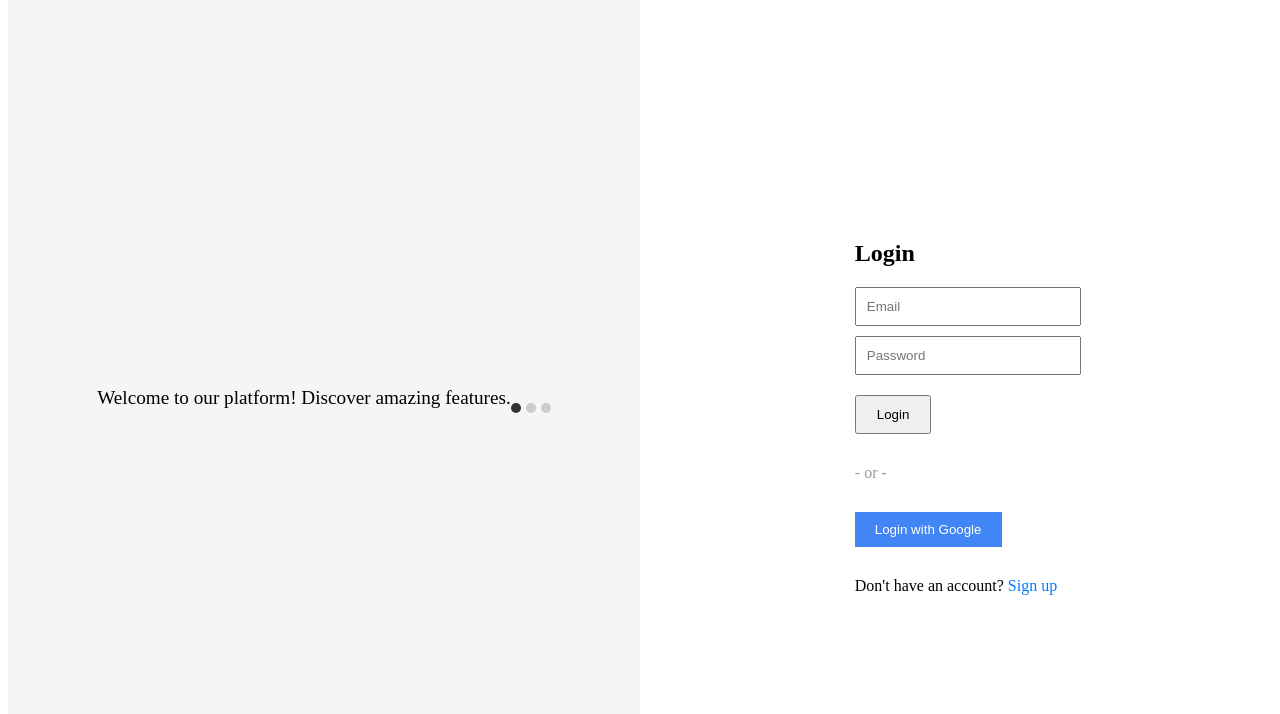
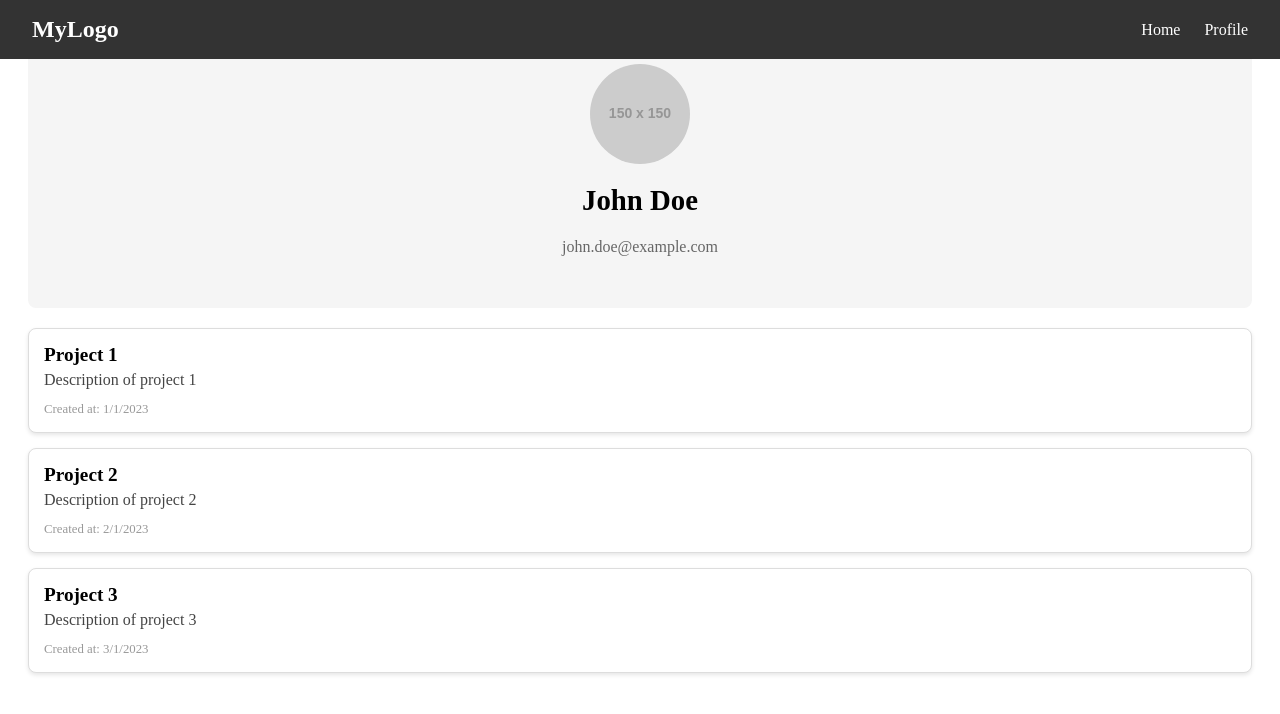
Before and after one commit to austin-personal/kj-kloudify, a React (Create React App) app in the folder client/: page /profile in a window 1280 px wide. Before the commit this address led to /. Shown: the top 714 px of the page. Built offline with nearby package versions, Linux system fonts and the light colour scheme.

Commit message:
feat-TH / profile page demo finish

```diff
--- a/client/src/App.tsx
+++ b/client/src/App.tsx
@@ -1,15 +1,71 @@
-import React from 'react';
+import React, { useEffect, useState } from 'react';
 import { Route, Routes, Navigate, useLocation } from 'react-router-dom';
 import Home from './pages/Home/Home';
 import Login from './pages/Login/Login';
 import NavBar from './components/NavBar/NavBar';
+import Profile from './pages/Profile/Profile';
+import { getUserInfo } from './services/authService';
 
 function App() {
   const location = useLocation();
+  const [user, setUser] = useState<any>(null);
+  const [loading, setLoading] = useState(true);
+  const [error, setError] = useState<string | null>(null);
   // 토큰이 존재하는지 확인
-  const isAuthenticated = !!localStorage.getItem('token');
+  // ?????
+  const token = localStorage.getItem('token');
+  const isAuthenticated = !!token;
   // 주소가 login인지 아닌지
   const showNavBar = location.pathname !== '/';
+
+  useEffect(() => {
+    // 유저정보를 가져오는 함수
+    const fetchUser = async () => {
+      // 토큰이 있다면
+      if (token) {
+        try {
+          // 유저정보 설정
+          const userInfo = await getUserInfo(token);
+          setUser(userInfo);
+        } catch (error) {
+          // 에러나면 꺼져!
+          setError("유저 인포 못 가져옴!!");
+        } finally {
+          // 결과발표나면 로딩 끝! 창이 이제 나옵니다!
+          setLoading(false);
+        }
+        // 토큰이 없다면
+      } else {
+        setLoading(false);
+      }
+    }
+
+    // 함수 실행
+    fetchUser();
+  }, [token]);
+
+  // 로딩중 이라면
+  if (loading) {
+    return <div>Loading...</div>;
+  }
+
+  // 에러가 났다면
+  if (error) {
+    return <div>{error}</div>
+  }
+
+  // 임시 유저
+  const tempUser = {
+    name: 'John Doe',
+    email: 'john.doe@example.com',
+    profilePicture: 'https://via.placeholder.com/150'
+  };
+  // 임시 프로젝트
+  const tempProjects = [
+    { id: 1, title: 'Project 1', description: 'Description of project 1', createdAt: '2023-01-01' },
+    { id: 2, title: 'Project 2', description: 'Description of project 2', createdAt: '2023-02-01' },
+    { id: 3, title: 'Project 3', description: 'Description of project 3', createdAt: '2023-03-01' },
+  ];
 
   return (
     <>
@@ -22,6 +78,10 @@ function App() {
         {/* <Route path="/home" element={isAuthenticated ? <Home /> : <Navigate to="/" />} /> */}
         <Route path="/home" element={<Home />} />
 
+        {/* 임시로 profile에다가 가짜정보 넣는중 */}
+        {/* <Route path="/profile" element={user ? <Profile user={user} projects={user.projects} /> : <Navigate to="/" />} /> */}
+        <Route path="/profile" element={<Profile user={tempUser} projects={tempProjects} />} />
+
         {/* 주소가 잘못된 경우 싹다 login으로 소환 */}
         <Route path="*" element={<Navigate to="/" />} />
       </Routes>
--- /dev/null
+++ b/client/src/pages/Profile/Profile.css
@@ -0,0 +1,71 @@
+/* 전체 페이지 스타일 */
+.profile-page {
+    padding: 20px;
+}
+
+/* 상단 프로필 정보 */
+.profile-info {
+    display: flex;
+    flex-direction: column;
+    align-items: center;
+    justify-content: center;
+    height: 35vh; /* 화면의 35% 높이를 차지 */
+    background-color: #f5f5f5;
+    border-radius: 8px;
+    margin-bottom: 20px;
+    text-align: center;
+}
+
+.profile-picture {
+    width: 100px;
+    height: 100px;
+    border-radius: 50%;
+    object-fit: cover;
+    margin-bottom: 10px;
+}
+
+.profile-info h2 {
+    margin: 10px 0 5px;
+    font-size: 1.8rem;
+}
+
+.profile-info p {
+    color: #666;
+    font-size: 1rem;
+}
+
+/* 하단 프로젝트 리스트 */
+.project-list {
+    display: flex;
+    flex-direction: column;
+    gap: 15px;
+}
+
+.project-item {
+    background-color: #ffffff;
+    padding: 15px;
+    border: 1px solid #ddd;
+    border-radius: 8px;
+    box-shadow: 0 2px 4px rgba(0, 0, 0, 0.1);
+    transition: transform 0.2s;
+}
+
+.project-item:hover {
+    transform: translateY(-2px);
+}
+
+.project-item h3 {
+    margin: 0 0 5px;
+    font-size: 1.2rem;
+}
+
+.project-item p {
+    margin: 0 0 10px;
+    font-size: 1rem;
+    color: #444;
+}
+
+.project-item small {
+    color: #999;
+    font-size: 0.8rem;
+}
--- /dev/null
+++ b/client/src/pages/Profile/Profile.tsx
@@ -0,0 +1,44 @@
+import React from 'react';
+import './Profile.css';
+
+interface Project {
+    id: number;
+    title: string;
+    description: string;
+    createdAt: string;
+}
+
+interface ProfileProps {
+    user: {
+        name: string;
+        email: string;
+        profilePicture: string;
+    };
+    projects: Project[];
+}
+
+const Profile: React.FC<ProfileProps> = ({ user, projects }) => {
+    return (
+        <div className="profile-page">
+            {/* 상단 프로필 섹션 */}
+            <div className="profile-info">
+                <img src={user.profilePicture} alt={`${user.name}'s profile`} className="profile-picture" />
+                <h2>{user.name}</h2>
+                <p>{user.email}</p>
+            </div>
+
+            {/* 하단 프로젝트 리스트 섹션 */}
+            <div className="project-list">
+                {projects.map((project) => (
+                    <div key={project.id} className="project-item">
+                        <h3>{project.title}</h3>
+                        <p>{project.description}</p>
+                        <small>Created at: {new Date(project.createdAt).toLocaleDateString()}</small>
+                    </div>
+                ))}
+            </div>
+        </div>
+    );
+};
+
+export default Profile;
--- a/client/src/services/authService.ts
+++ b/client/src/services/authService.ts
@@ -25,10 +25,25 @@ export const login = async (email: string, password: string) => {
             email,
             password,
         });
-        // 백엔드가 JWT 토큰을 response에 담아서 보낸다고 가정
         return response.data.token;
     } catch (error) {
         console.error('로그인 개박살!! :', error);
         throw error;
     }
 };
+
+export const getUserInfo = async (token: string) => {
+    try {
+        // 태현 api 주소 확인!!!
+        const response = await axios.get(`${API_URL}/me`, {
+            headers: {
+                // ?????
+                Authorization: `Bearer ${token}`
+            }
+        });
+        return response.data;
+    } catch (error) {
+        console.error('유저 패치 개박살!! :', error);
+        throw error;
+    }
+};
```
